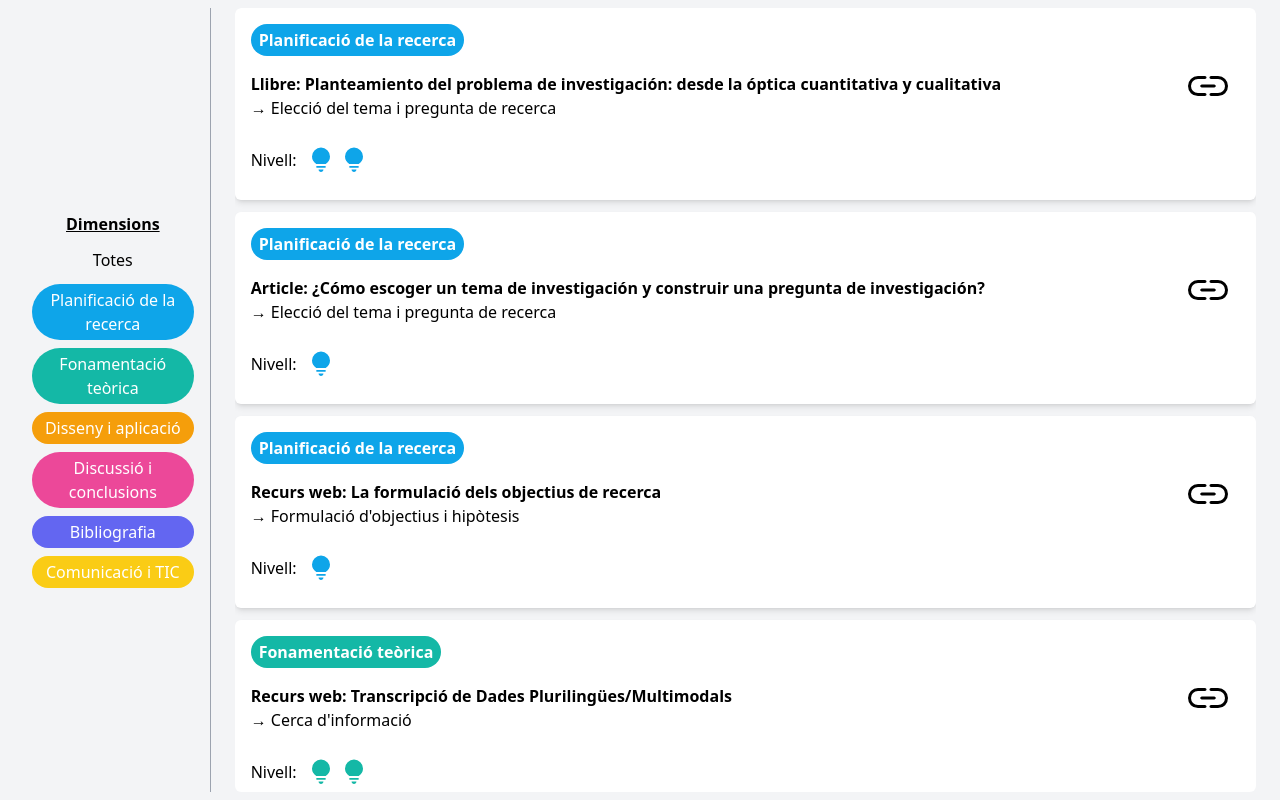
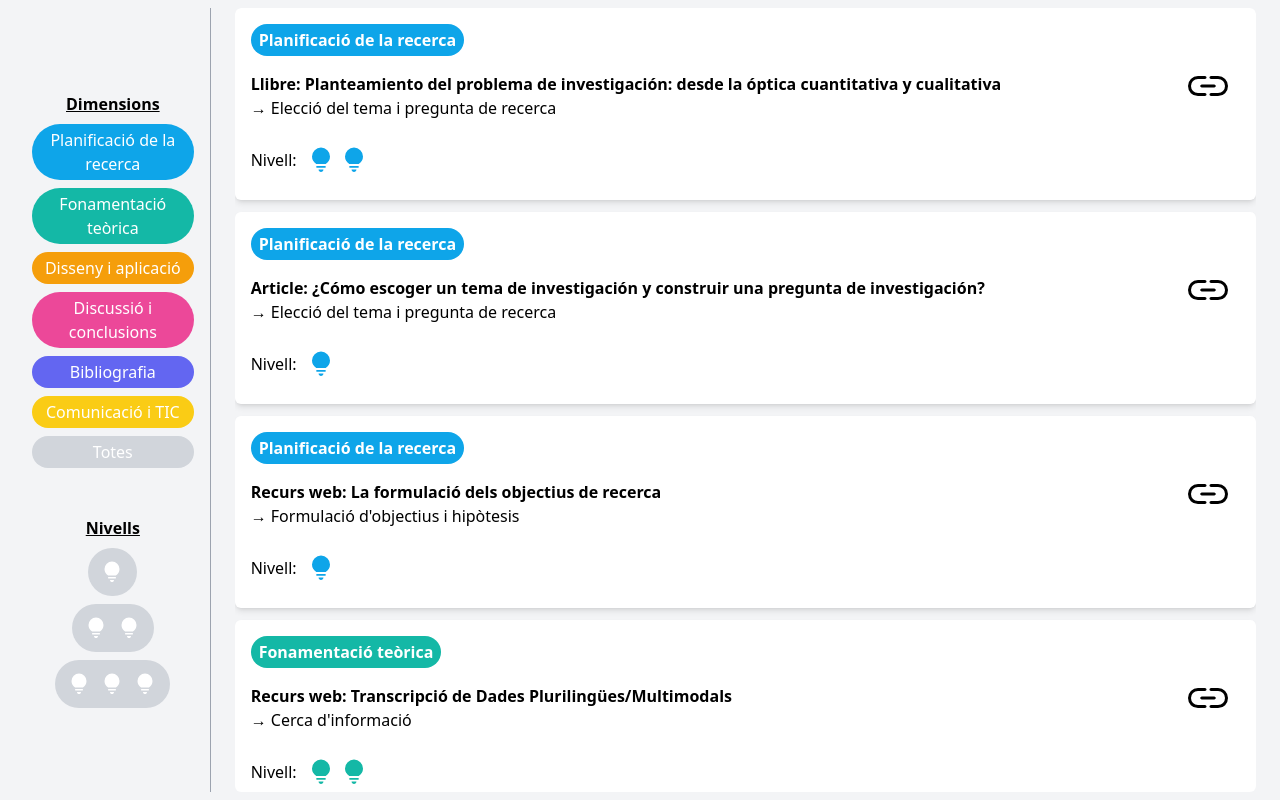
Before and after one commit to CompREd/test-repositori-compred, a React (Vite) app: page / in a window 1280 px wide. Built offline with nearby package versions, Linux system fonts and the light colour scheme.

Commit message:
feat: filter by level

```diff
--- a/src/App.tsx
+++ b/src/App.tsx
@@ -1,3 +1,4 @@
+/* eslint-disable max-len */
 import React, { useState } from 'react';
 import { v4 as uuid } from 'uuid';
 
@@ -166,16 +167,16 @@ const resources: Array<Resource> = [
 
 const App: React.FC = () => {
   const [filterDimensions, setFilterDimensions] = useState<Array<string>>([]);
+  const [filterLevels, setFilterLevels] = useState<Array<number>>([]);
 
   const dimensions = resources.map((resource) => resource.dimension).filter(onlyUnique);
 
   return (
     <div className="overflow-scroll w-screen h-screen">
       <div className="grid grid-cols-6 w-full h-full p-2 bg-gray-100">
-        <div className="col-span-1 h-full border-r-gray-400 border-r mx-2">
-          <div className="flex gap-2 flex-col mx-4 h-full justify-center">
+        <div className="col-span-1 h-full border-r-gray-400 border-r mx-2 flex flex-col justify-center gap-12">
+          <div className="flex gap-2 flex-col mx-4 justify-center">
             <span className="font-bold underline text-center">Dimensions</span>
-            <button type="button" className="rounded-full px-2 py-1" onClick={() => setFilterDimensions([])}>Totes</button>
             { dimensions.map((d) => {
               const color = dimensionToColor.get(d);
               return (
@@ -195,10 +196,32 @@ const App: React.FC = () => {
                 </button>
               );
             })}
+            <button type="button" className="rounded-full px-2 py-1 text-white bg-gray-300" onClick={() => setFilterDimensions([])}>Totes</button>
+          </div>
+          <div className="flex gap-2 flex-col mx-4 justify-center items-center">
+            <span className="font-bold underline text-center">Nivells</span>
+            {
+              Array(3).fill(0).map((e, index) => (
+                <button
+                  key={uuid()}
+                  type="button"
+                  className={`bg-gray-300 w-fit pr-4 items-center rounded-full ${filterLevels.includes(index + 1) ? 'fill-yellow-200' : 'fill-white'} flex justify-center`}
+                  onClick={() => {
+                    if (!filterLevels.includes(index + 1)) {
+                      setFilterLevels(filterLevels.concat(index + 1));
+                    } else {
+                      setFilterLevels(filterLevels.filter((currentFilters) => currentFilters !== index + 1));
+                    }
+                  }}
+                >
+                  {[...Array(index + 1)].map(() => <svg className="scale-[.5] mr-[-15px]" key={uuid()} xmlns="http://www.w3.org/2000/svg" height="48" width="48"><path d="M24 44q-1.7 0-2.875-1.175T19.95 39.95h8.1q0 1.7-1.175 2.875T24 44Zm-6.6-7.15q-.65 0-1.075-.425Q15.9 36 15.9 35.35q0-.65.425-1.075.425-.425 1.075-.425h13.2q.65 0 1.075.425.425.425.425 1.075 0 .65-.425 1.075-.425.425-1.075.425Zm-1.25-6.05q-3.3-2.15-5.225-5.375Q9 22.2 9 18.15q0-6.1 4.45-10.55Q17.9 3.15 24 3.15q6.1 0 10.55 4.45Q39 12.05 39 18.15q0 4.05-1.9 7.275-1.9 3.225-5.25 5.375Z" /></svg>)}
+                </button>
+              ))
+            }
           </div>
         </div>
         <div className="col-span-5 overflow-scroll h-full flex flex-col gap-3 rounded-md mx-4">
-          { resources.filter((r) => filterDimensions.length === 0 || filterDimensions.includes(r.dimension)).map((resource) => {
+          { resources.filter((r) => filterLevels.length === 0 || filterLevels.includes(r.level)).filter((r) => filterDimensions.length === 0 || filterDimensions.includes(r.dimension)).map((resource) => {
             const color = dimensionToColor.get(resource.dimension);
             return (
               <div key={uuid()} className="flex flex-col relative p-4 rounded-md bg-white shadow-md">
@@ -207,7 +230,6 @@ const App: React.FC = () => {
                 <a className="hover:text-gray-500 w-fit" href={resource.url} target="_blank" rel="noreferrer"><h1 className="font-bold">{`${resource.type}: ${resource.title}`}</h1></a>
                 <span>{resource.subdimension ? `→ ${resource.subdimension}` : ''}</span>
                 <div className="py-2" />
-                {/* eslint-disable-next-line max-len */}
                 <a aria-label="resource-link" className="hover:fill-gray-500" href={resource.url} target="_blank" rel="noreferrer"><svg className="absolute right-6 top-[28%]" xmlns="http://www.w3.org/2000/svg" height="48" width="48"><path d="M14 34q-4.25 0-7.125-2.875T4 24q0-4.25 2.875-7.125T14 14h7q.65 0 1.075.425.425.425.425 1.075 0 .65-.425 1.075Q21.65 17 21 17h-7q-3 0-5 2t-2 5q0 3 2 5t5 2h7q.65 0 1.075.425.425.425.425 1.075 0 .65-.425 1.075Q21.65 34 21 34Zm3.75-8.5q-.65 0-1.075-.425-.425-.425-.425-1.075 0-.65.425-1.075.425-.425 1.075-.425h12.5q.65 0 1.075.425.425.425.425 1.075 0 .65-.425 1.075-.425.425-1.075.425ZM27 34q-.65 0-1.075-.425-.425-.425-.425-1.075 0-.65.425-1.075Q26.35 31 27 31h7q3 0 5-2t2-5q0-3-2-5t-5-2h-7q-.65 0-1.075-.425-.425-.425-.425-1.075 0-.65.425-1.075Q26.35 14 27 14h7q4.25 0 7.125 2.875T44 24q0 4.25-2.875 7.125T34 34Z" /></svg></a>
                 <div className="flex items-center">
                   <span>Nivell:</span>
```
